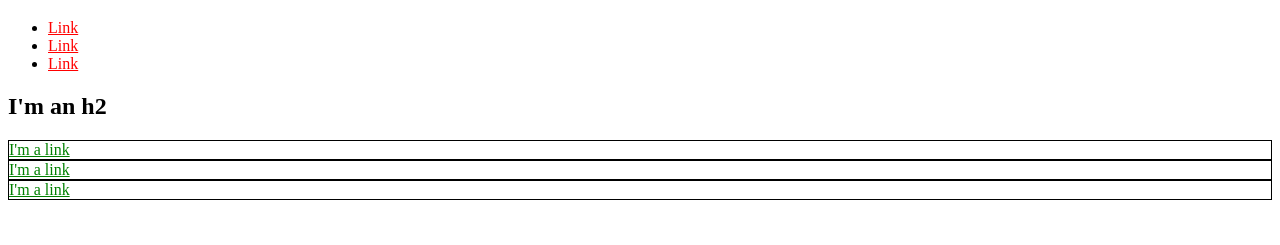
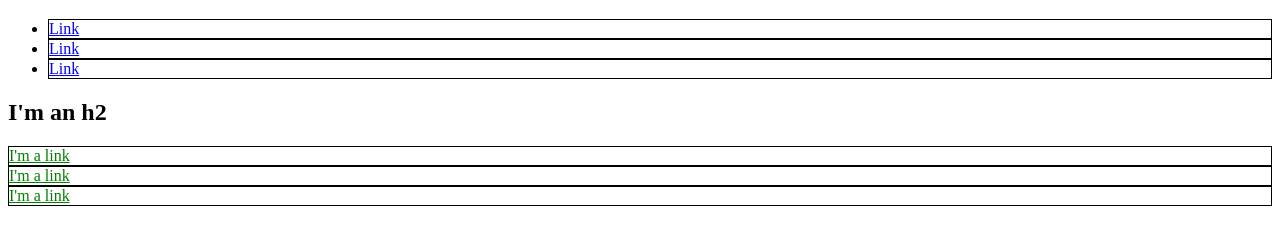
Before and after one commit to tokjen/tokjen.github.io, a plain HTML site: page index.html in a window 1280 px wide. Shown: the part 61-306 px from the top of the page. Drawn offline with Linux system fonts and the light colour scheme.

Commit message:
Add initial styling

```diff
--- a/index.html
+++ b/index.html
@@ -3,29 +3,46 @@
 <head>
   <title>Test Page: Don't Panic</title>
   <meta charset="utf-8">
+  <style>
+    a {
+      color: red;
+    }
+    div {
+      border: 1px solid black;
+    }
+    div a {
+      color: green;
+    }
+    li {
+      border: 1px solid black;
+    }
+    li a {
+      color: blue;
+    }
+  </style>
 </head>
 <body>
   <h1>I'm an h1</h1>
   <ul>
     <li>
-      <a href="http://example.com/" style="color: red;">Link</a>
+      <a href="http://example.com/">Link</a>
     </li>
     <li>
-      <a href="http://example.com/" style="color: red;">Link</a>
+      <a href="http://example.com/">Link</a>
     </li>
     <li>
-      <a href="http://example.com/" style="color: red">Link</a>
+      <a href="http://example.com/">Link</a>
     </li>
   </ul>
   <h2>I'm an h2</h2>
-  <div style="border: 1px solid black;">
-    <a href="http://example.com/" style="color: green;">I'm a link</a>
+  <div>
+    <a href="http://example.com/">I'm a link</a>
   </div>
-  <div style="border: 1px solid black;">
-    <a href="http://example.com/" style="color: green;">I'm a link</a>
+  <div>
+    <a href="http://example.com/">I'm a link</a>
   </div>
-  <div style="border: 1px solid black;">
-    <a href="http://example.com/" style="color: green;">I'm a link</a>
+  <div>
+    <a href="http://example.com/">I'm a link</a>
   </div>
 </body>
 </html>
```
